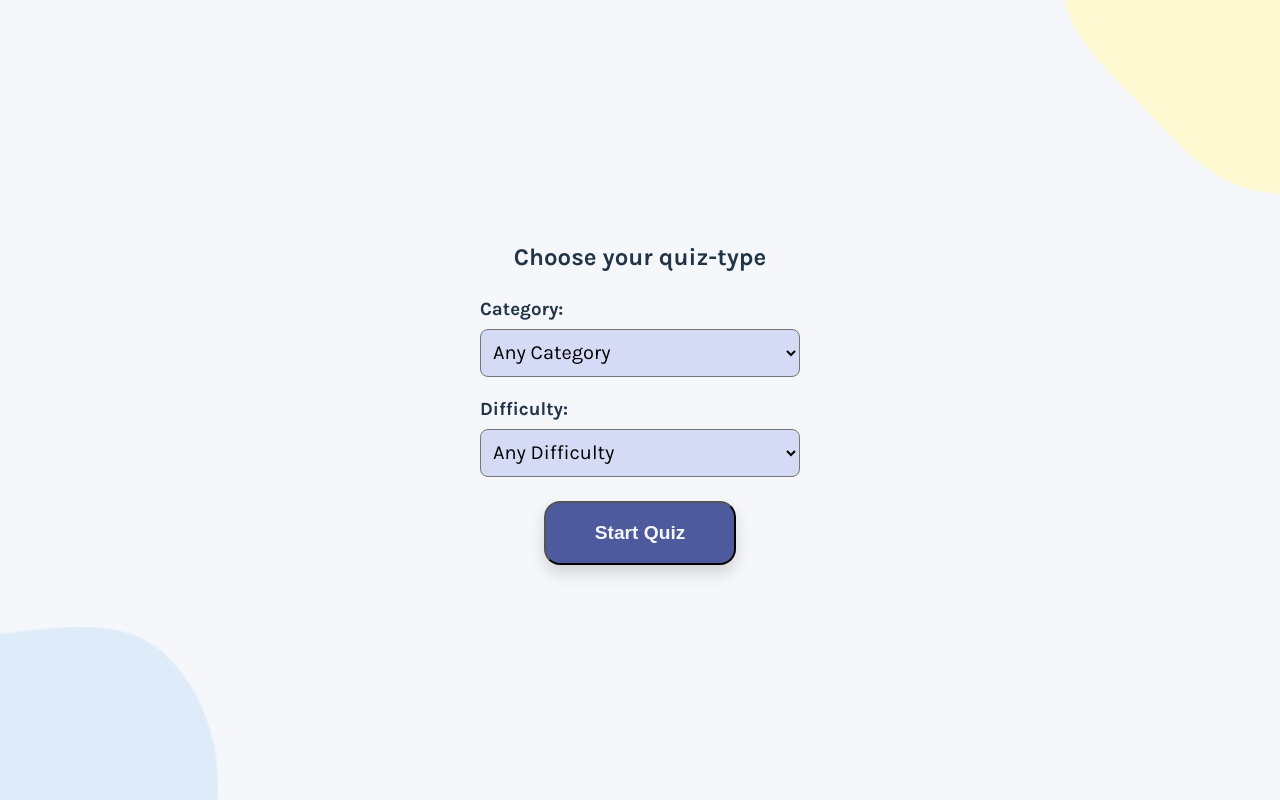
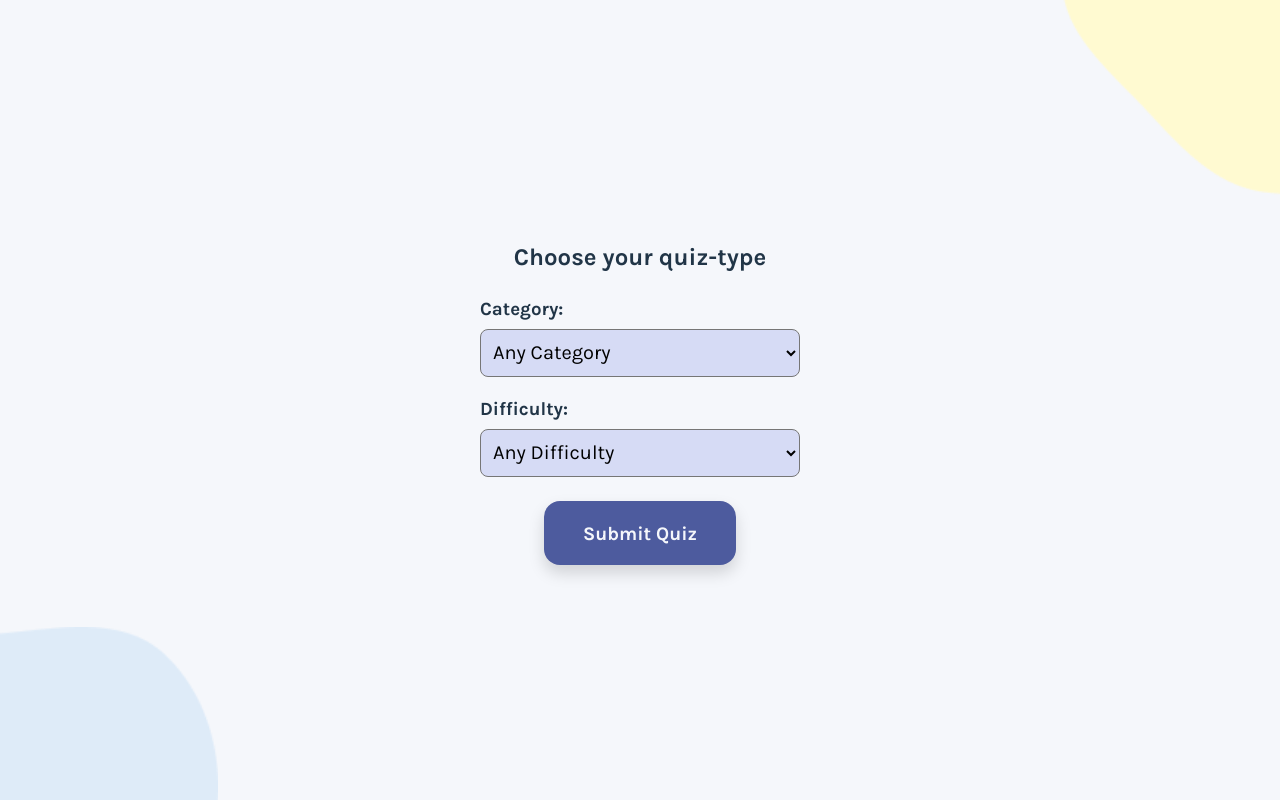
Before and after one commit to Poozagg/quizzical, a React (Vite) app: page / in a window 1280 px wide. Built offline with nearby package versions, Linux system fonts and the light colour scheme.

Commit message:
need to sort out the start quiz event

```diff
--- a/Components/QuizOptions.jsx
+++ b/Components/QuizOptions.jsx
@@ -2,18 +2,23 @@ export default function QuizOptions(props) {
 
   function handleSubmit(event) {
     event.preventDefault()
-    console.log('submit')
+    // when the form is submitted, preventing the default
+    // form submission behavior
+    // allowing to hande the form data within the React component
+    // Read the form data
+
   }
-  function handleChange(event) {
-    event.preventDefault()
-    console.log('change')
-  }
+
   return (
     <div className="quizoption--container">
       <h2> Choose your quiz-type </h2>
-      <form onSubmit={handleSubmit}>
+      <form method="post" onSubmit={handleSubmit}>
         <label htmlFor="quiz" className="quiz--heading"><h3>Category:</h3></label>
-        <select name="quiz-category" id="quiz-category" className='quiz--selection'>
+        <select
+          name="selectedQuizCategory"
+          id="quiz-category"
+          className='quiz--selection'
+        >
           <option value="any">Any Category</option>
           <option value="9">General Knowledge</option>
           <option value="10">Entertainment: Books</option>
@@ -42,7 +47,11 @@ export default function QuizOptions(props) {
         </select>
 
         <label htmlFor="quiz" className="quiz--heading"><h3>Difficulty:</h3></label>
-        <select name="quiz-difficulty" id="quiz-difficulty" className='quiz--selection'>
+        <select
+          name="selectedQuizDifficulty"
+          id="quiz-difficulty"
+          className='quiz--selection'
+        >
           <option value="any">Any Difficulty</option>
           <option value="easy">Easy</option>
           <option value="medium">Medium</option>
@@ -51,12 +60,15 @@ export default function QuizOptions(props) {
 
         <br />
         <br />
-        <input
+        {/* <input
           className='start--button'
           type="submit"
           value="Start Quiz"
           onChange={handleChange}
-        />
+        /> */}
+        <button className='start--button'>
+          Submit Quiz
+        </button>
       </form>
     </div>
   )
--- a/src/App.css
+++ b/src/App.css
@@ -13,8 +13,7 @@
   height: 4rem;
   font-weight: bold;
   border-radius: 1rem;
-  text-align: center;
-  padding: 0.05rem;
+  /* margin-top: 1rem; */
   box-shadow: 0 0.5rem 1rem rgba(0, 0, 0, 0.15);
   font-size: 1.2rem;
 }
```
